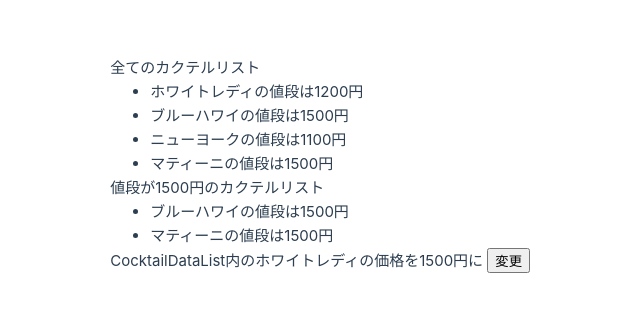
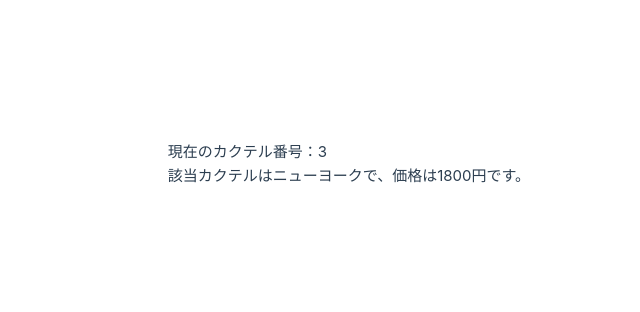
Before and after one commit to takatoshi-tenko/vue-folder, a Vue app in the folder vue3/hello-vue/: page / in a window 1280 px wide. Shown: the part 236-548 px from the top of the page, without its empty margins (110-750 px from the left). Built offline with nearby package versions, Linux system fonts and the light colour scheme.

Commit message:
リスト7.1 算出プロパティでの処理

```diff
--- a/vue3/hello-vue/src/App.vue
+++ b/vue3/hello-vue/src/App.vue
@@ -2,34 +2,24 @@
 import { ref, computed } from 'vue'
 
 const cocktailDataListInit = new Map<number, Cocktail>()
-cocktailDataListInit.set(2345, { id: 2345, name: 'ホワイトレディ', price: 1200 })
-cocktailDataListInit.set(4412, { id: 4412, name: 'ブルーハワイ', price: 1500 })
-cocktailDataListInit.set(6792, { id: 6792, name: 'ニューヨーク', price: 1100 })
-cocktailDataListInit.set(8429, { id: 8429, name: 'マティーニ', price: 1500 })
-const cocktailDataList = ref(cocktailDataListInit)
-const cocktail1500 = computed(
-  //算出関数。戻り値の型はMap。
-  (): Map<number, Cocktail> => {
-    //絞り込んだ要素を格納する新しいMapを用意。
-    const newList = new Map<number, Cocktail>()
-    //cocktailDataList内のMapをループ処理。
-    cocktailDataList.value.forEach(
-      //ループの各処理内容を表す関数。
-      (value: Cocktail, key: number): void => {
-        //カクテルの価格が1500円ならnewListに登録。
-        if (value.price == 1500) {
-          newList.set(key, value)
-        }
-      }
-    )
-    //絞り込んだ新しいMapを戻り値とする。
-    return newList
+cocktailDataListInit.set(1, { id: 1, name: 'ホワイトレディ', price: 1200 })
+cocktailDataListInit.set(2, { id: 2, name: 'ブルーハワイ', price: 1400 })
+cocktailDataListInit.set(3, { id: 3, name: 'ニューヨーク', price: 1800 })
+cocktailDataListInit.set(4, { id: 4, name: 'マティーニ', price: 1100 })
+
+const cocktailNo = ref(1)
+const priceMsg = computed((): string => {
+  const cocktail = cocktailDataListInit.get(cocktailNo.value)
+  let msg = '該当カクテルはありません。'
+  if (cocktail != undefined) {
+    msg = `該当カクテルは${cocktail.name}で、価格は${cocktail.price}円です。`
   }
-)
-const changeWhiteLadyPriceInList = (): void => {
-  const whiteLady = cocktailDataList.value.get(2345) as Cocktail
-  whiteLady.price = 1500
-}
+  return msg
+})
+
+setInterval((): void => {
+  cocktailNo.value = Math.round(Math.random() * 3) + 1
+}, 1000)
 
 interface Cocktail {
   id: number
@@ -40,25 +30,7 @@ interface Cocktail {
 
 <template>
   <div>
-    <section>
-      全てのカクテルリスト
-      <ul>
-        <li v-for="[id, cocktailItem] in cocktailDataList" v-bind:key="id">
-          {{ cocktailItem.name }}の値段は{{ cocktailItem.price }}円
-        </li>
-      </ul>
-    </section>
-    <section>
-      値段が1500円のカクテルリスト
-      <ul>
-        <li v-for="[id, cocktailItem] in cocktail1500" v-bind:key="'cocktail1500' + id">
-          {{ cocktailItem.name }}の値段は{{ cocktailItem.price }}円
-        </li>
-      </ul>
-    </section>
-    <p>
-      CocktailDataList内のホワイトレディの価格を1500円に
-      <button v-on:click="changeWhiteLadyPriceInList">変更</button>
-    </p>
+    <p>現在のカクテル番号：{{ cocktailNo }}</p>
+    <p>{{ priceMsg }}</p>
   </div>
 </template>
```
